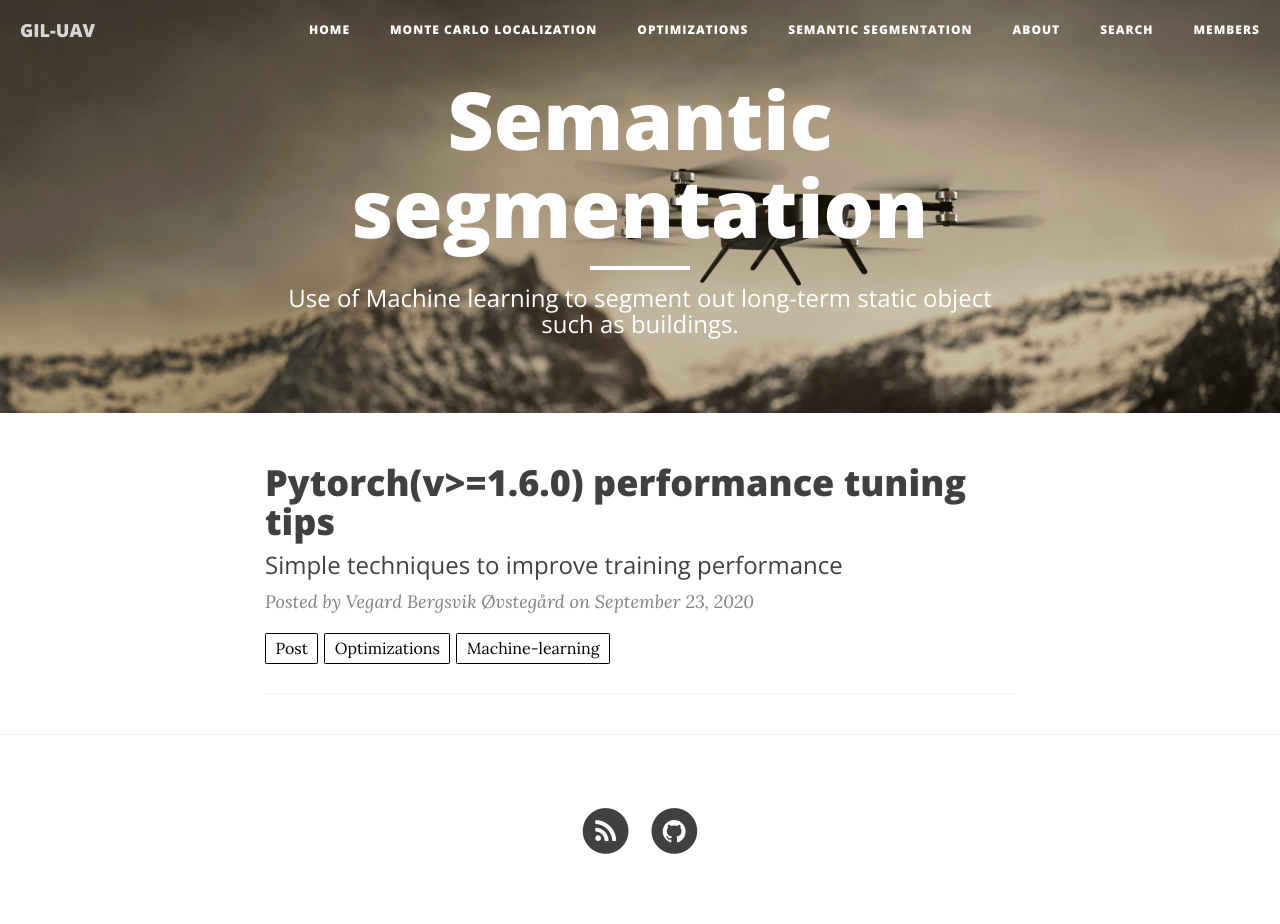
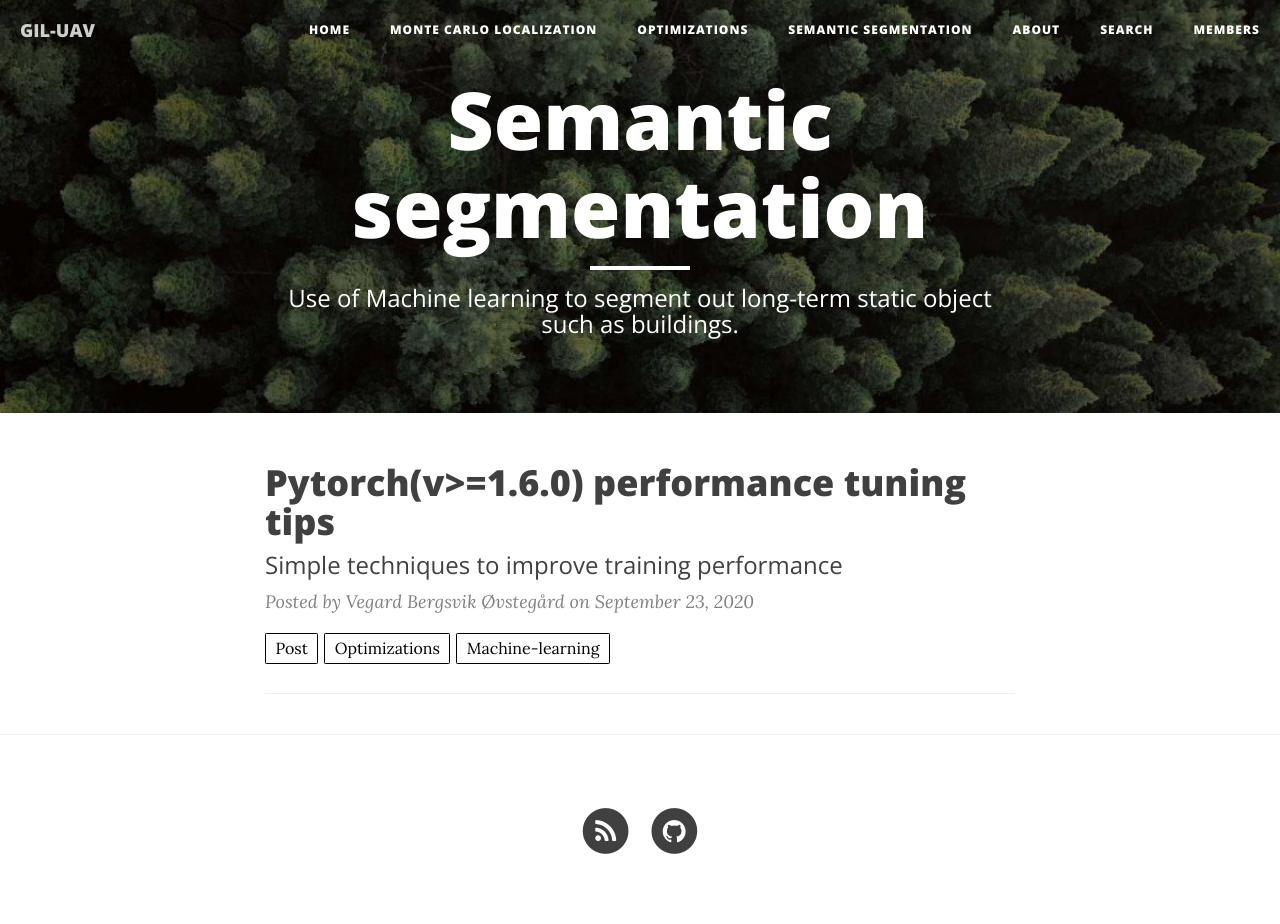
Before and after one commit to gil-uav/gil-uav.github.io, a Jekyll site: the page built from projects/semantic_segmentation.md, in a window 1280 px wide. Built offline with Jekyll 4.4.1, drawn with Linux system fonts in a browser that asks for light colours; nearby versions of some CDN libraries.

Commit message:
fix: visual edits and fixes

```diff
--- a/members.html
+++ b/members.html
@@ -2,7 +2,7 @@
 layout: page
 title: "Members"
 description: "Collaborators working on this Master thesis."
-header-img: "img/home-bg-2.jpg"
+header-img: "img/home-bg-3.jpg"
 ---
 <hr>
 
--- a/projects/semantic_segmentation.md
+++ b/projects/semantic_segmentation.md
@@ -2,6 +2,6 @@
 layout: project
 title: "Semantic segmentation"
 description: "Use of Machine learning to segment out long-term static object such as buildings."
-header-img: "img/home-bg-2.jpg"
+header-img: "img/home-bg-4.jpg"
 category: semantic_segmentation
 ---
--- a/search/index.html
+++ b/search/index.html
@@ -2,6 +2,7 @@
 layout: page
 title: Search
 description: Search by keyword or tag.
+header-img: "img/home-bg-2.jpg"
 ---
 <form action="get" id="site_search">
 <center>
```
Also changed, not shown: _posts/2020-09-15-First-Presentation.md (renamed from _posts/2020-09-15-New-Presentation.md, +1 -1 lines), img/home-bg-4.jpg (added).
